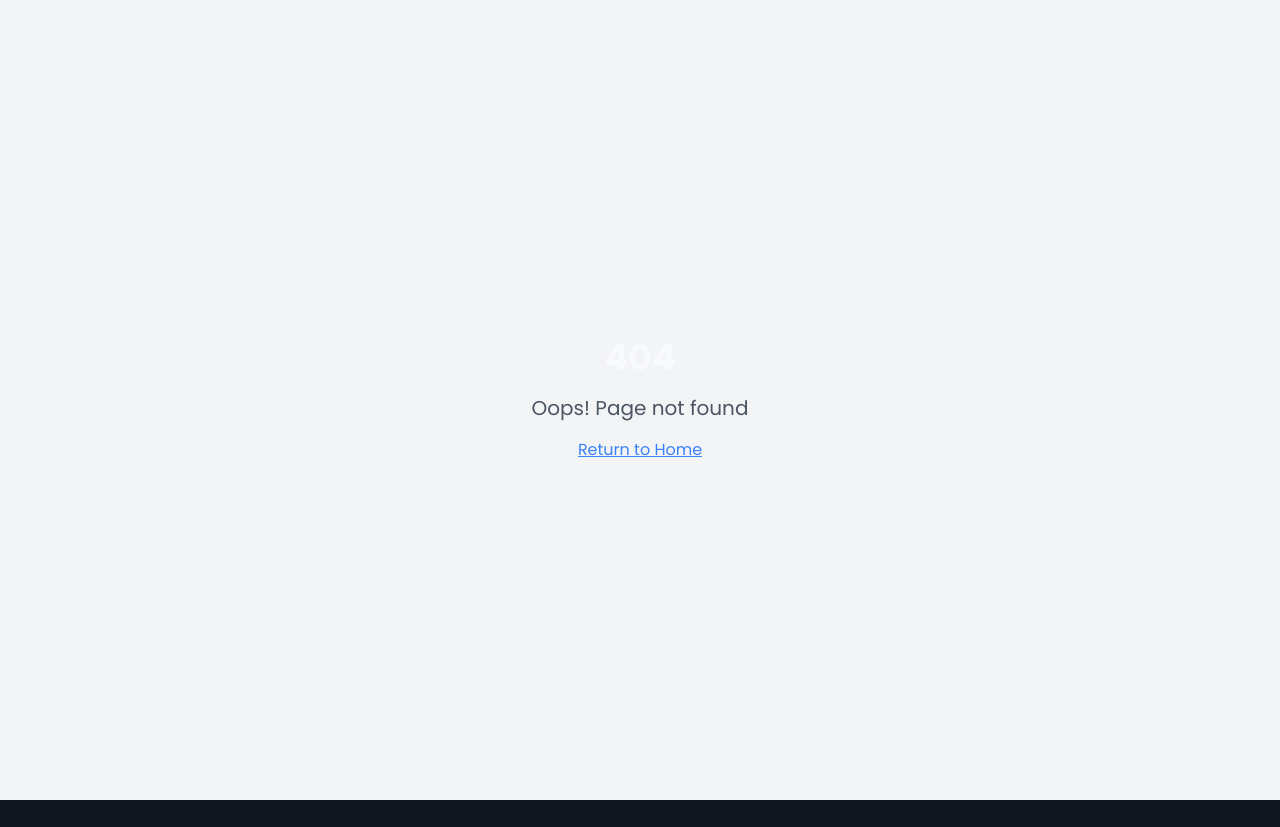
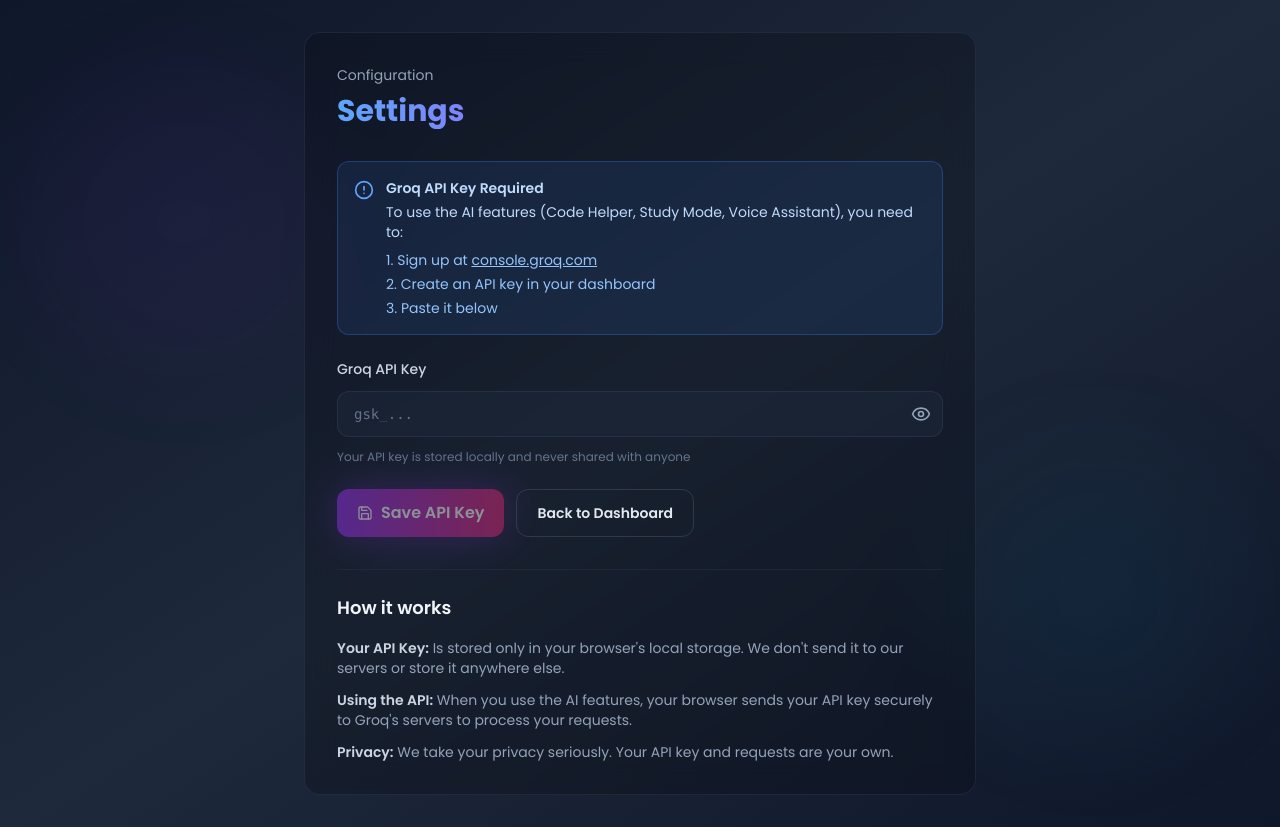
Before and after one commit to Pranav-sood-hash/BodhAi_, a React (Vite) app: page /settings in a window 1280 px wide. Before the commit this address had no page. Before the commit the page ends 800 px from the top, so only its background shows below. Built offline with nearby package versions, Linux system fonts and the light colour scheme; sample sign-in values are in the browser's storage.

Commit message:
Add Settings page with Groq API key configuration

```diff
--- a/client/App.tsx
+++ b/client/App.tsx
@@ -13,6 +13,7 @@ import Voice from "./pages/Voice";
 import Study from "./pages/Study";
 import Code from "./pages/Code";
 import Profile from "./pages/Profile";
+import Settings from "./pages/Settings";
 import NotFound from "./pages/NotFound";
 
 const queryClient = new QueryClient();
@@ -32,6 +33,7 @@ const App = () => (
           <Route path="/study" element={<Study />} />
           <Route path="/code" element={<Code />} />
           <Route path="/profile" element={<Profile />} />
+          <Route path="/settings" element={<Settings />} />
           {/* ADD ALL CUSTOM ROUTES ABOVE THE CATCH-ALL "*" ROUTE */}
           <Route path="*" element={<NotFound />} />
         </Routes>
--- a/client/components/CodeHelper.tsx
+++ b/client/components/CodeHelper.tsx
@@ -25,6 +25,13 @@ export default function CodeHelper() {
     setExplanation(null);
 
     try {
+      const apiKey = localStorage.getItem('groqApiKey');
+      if (!apiKey) {
+        setError('Please configure your Groq API key in Settings first.');
+        setLoading(false);
+        return;
+      }
+
       const res = await fetch('/api/chat', {
         method: 'POST',
         headers: { 'Content-Type': 'application/json' },
@@ -50,6 +57,7 @@ export default function CodeHelper() {
           model: 'llama-3.3-70b-versatile',
           max_tokens: 1024,
           stream: false,
+          apiKey,
         }),
       });
 
--- a/client/components/Sidebar.tsx
+++ b/client/components/Sidebar.tsx
@@ -1,5 +1,5 @@
 import { useNavigate, useLocation } from 'react-router-dom';
-import { Brain, LayoutDashboard, Headphones, BookOpen, Code, LogOut, User } from 'lucide-react';
+import { Brain, LayoutDashboard, Headphones, BookOpen, Code, LogOut, User, Settings } from 'lucide-react';
 
 interface SidebarProps {
   userName: string;
@@ -25,6 +25,7 @@ export default function Sidebar({ userName, isOpen = false, onNavigate }: Sideba
     { path: '/study', label: 'Study Mode', icon: BookOpen },
     { path: '/code', label: 'Code Helper', icon: Code },
     { path: '/profile', label: '👤 Profile', icon: User },
+    { path: '/settings', label: 'Settings', icon: Settings },
   ];
 
   return (
--- a/client/components/StudyMode.tsx
+++ b/client/components/StudyMode.tsx
@@ -22,6 +22,13 @@ export default function StudyMode() {
     setResponse(null);
 
     try {
+      const apiKey = localStorage.getItem('groqApiKey');
+      if (!apiKey) {
+        setError('Please configure your Groq API key in Settings first.');
+        setLoading(false);
+        return;
+      }
+
       const res = await fetch('/api/chat', {
         method: 'POST',
         headers: { 'Content-Type': 'application/json' },
@@ -36,6 +43,7 @@ export default function StudyMode() {
           model: 'llama-3.3-70b-versatile',
           max_tokens: 1024,
           stream: false,
+          apiKey,
         }),
       });
 
--- a/client/components/VoiceAssistant.tsx
+++ b/client/components/VoiceAssistant.tsx
@@ -35,6 +35,13 @@ export default function VoiceAssistant() {
     setError('');
 
     try {
+      const apiKey = localStorage.getItem('groqApiKey');
+      if (!apiKey) {
+        setError('Please configure your Groq API key in Settings first.');
+        setStatus('idle');
+        return;
+      }
+
       const res = await fetch('/api/chat', {
         method: 'POST',
         headers: { 'Content-Type': 'application/json' },
@@ -45,6 +52,7 @@ export default function VoiceAssistant() {
           model: 'llama-3.3-70b-versatile',
           max_tokens: 256,
           stream: false,
+          apiKey,
         }),
       });
 
--- /dev/null
+++ b/client/pages/Settings.tsx
@@ -0,0 +1,170 @@
+import { useState, useEffect } from 'react';
+import { useNavigate } from 'react-router-dom';
+import { Save, Eye, EyeOff, AlertCircle } from 'lucide-react';
+
+export default function Settings() {
+  const navigate = useNavigate();
+  const [groqApiKey, setGroqApiKey] = useState('');
+  const [showApiKey, setShowApiKey] = useState(false);
+  const [message, setMessage] = useState('');
+  const [messageType, setMessageType] = useState<'success' | 'error'>('success');
+
+  useEffect(() => {
+    // Check if user is logged in
+    const currentUser = localStorage.getItem('currentUser');
+    if (!currentUser) {
+      navigate('/login');
+      return;
+    }
+
+    // Load saved API key
+    const saved = localStorage.getItem('groqApiKey');
+    if (saved) {
+      setGroqApiKey(saved);
+    }
+  }, [navigate]);
+
+  const handleSave = () => {
+    if (!groqApiKey.trim()) {
+      setMessage('Please enter a valid API key');
+      setMessageType('error');
+      return;
+    }
+
+    // Save to localStorage
+    localStorage.setItem('groqApiKey', groqApiKey.trim());
+
+    // Also send to backend to set as env variable
+    fetch('/api/set-api-key', {
+      method: 'POST',
+      headers: { 'Content-Type': 'application/json' },
+      body: JSON.stringify({ apiKey: groqApiKey.trim() }),
+    })
+      .catch(() => {
+        // Silently fail - key is still saved in localStorage
+      });
+
+    setMessage('API key saved successfully! You can now use the AI features.');
+    setMessageType('success');
+  };
+
+  const handleClear = () => {
+    if (confirm('Are you sure you want to remove your API key?')) {
+      localStorage.removeItem('groqApiKey');
+      setGroqApiKey('');
+      setMessage('API key removed');
+      setMessageType('success');
+    }
+  };
+
+  return (
+    <div className="min-h-screen bg-gradient-to-br from-slate-900 via-slate-800 to-slate-900 text-slate-100 px-4 py-8 relative overflow-hidden">
+      <div className="absolute top-20 left-10 w-72 h-72 bg-purple-600/20 rounded-full blur-3xl opacity-30 animate-float" />
+      <div className="absolute bottom-20 right-10 w-72 h-72 bg-cyan-600/20 rounded-full blur-3xl opacity-30 animate-float" style={{ animationDelay: '1s' }} />
+
+      <div className="relative max-w-2xl mx-auto">
+        <div className="glass-dark rounded-2xl border border-slate-700/40 p-8 space-y-8">
+          <div>
+            <p className="text-sm text-slate-400">Configuration</p>
+            <h1 className="text-3xl font-bold neon-text-gradient mt-2">Settings</h1>
+          </div>
+
+          {/* API Key Setup */}
+          <div className="space-y-6">
+            <div className="bg-blue-500/10 border border-blue-500/30 rounded-lg p-4 flex gap-3">
+              <AlertCircle className="w-5 h-5 text-blue-400 flex-shrink-0 mt-0.5" />
+              <div className="text-sm text-blue-200">
+                <p className="font-semibold mb-1">Groq API Key Required</p>
+                <p>To use the AI features (Code Helper, Study Mode, Voice Assistant), you need to:</p>
+                <ol className="list-decimal list-inside mt-2 space-y-1 text-blue-300">
+                  <li>Sign up at <a href="https://console.groq.com" target="_blank" rel="noopener noreferrer" className="underline hover:text-blue-100">console.groq.com</a></li>
+                  <li>Create an API key in your dashboard</li>
+                  <li>Paste it below</li>
+                </ol>
+              </div>
+            </div>
+
+            <div className="space-y-3">
+              <label className="block text-sm font-medium text-slate-300">Groq API Key</label>
+              <div className="relative">
+                <input
+                  type={showApiKey ? 'text' : 'password'}
+                  value={groqApiKey}
+                  onChange={(e) => setGroqApiKey(e.target.value)}
+                  placeholder="gsk_..."
+                  className="w-full bg-slate-800/50 border border-slate-700/50 rounded-lg px-4 py-3 pr-12 text-slate-100 placeholder-slate-500 focus:outline-none focus:border-purple-500/50 focus:ring-1 focus:ring-purple-500/30 smooth-transition font-mono text-sm"
+                />
+                <button
+                  type="button"
+                  onClick={() => setShowApiKey(!showApiKey)}
+                  className="absolute right-3 top-1/2 -translate-y-1/2 text-slate-400 hover:text-slate-300"
+                >
+                  {showApiKey ? <EyeOff className="w-5 h-5" /> : <Eye className="w-5 h-5" />}
+                </button>
+              </div>
+              <p className="text-xs text-slate-500">Your API key is stored locally and never shared with anyone</p>
+            </div>
+
+            {message && (
+              <div
+                className={`rounded-lg border px-4 py-3 text-sm ${
+                  messageType === 'success'
+                    ? 'border-emerald-500/30 bg-emerald-500/10 text-emerald-200'
+                    : 'border-red-500/30 bg-red-500/10 text-red-200'
+                }`}
+              >
+                {message}
+              </div>
+            )}
+
+            <div className="flex flex-wrap gap-3">
+              <button
+                type="button"
+                onClick={handleSave}
+                disabled={!groqApiKey.trim()}
+                className="inline-flex items-center gap-2 px-5 py-3 rounded-lg bg-gradient-to-r from-purple-600 to-pink-600 hover:from-purple-500 hover:to-pink-500 disabled:opacity-50 disabled:cursor-not-allowed text-white font-semibold smooth-transition neon-glow"
+              >
+                <Save className="w-4 h-4" />
+                Save API Key
+              </button>
+
+              {groqApiKey && (
+                <button
+                  type="button"
+                  onClick={handleClear}
+                  className="inline-flex items-center gap-2 px-5 py-3 rounded-lg border border-red-500/30 text-red-300 hover:bg-red-500/15 smooth-transition text-sm font-semibold"
+                >
+                  Remove Key
+                </button>
+              )}
+
+              <button
+                type="button"
+                onClick={() => navigate('/dashboard')}
+                className="inline-flex items-center gap-2 px-5 py-3 rounded-lg border border-slate-600/50 text-slate-200 hover:bg-slate-800/60 smooth-transition text-sm font-semibold"
+              >
+                Back to Dashboard
+              </button>
+            </div>
+          </div>
+
+          {/* Info Section */}
+          <div className="border-t border-slate-700/30 pt-6 space-y-4">
+            <h2 className="text-lg font-semibold text-slate-100">How it works</h2>
+            <div className="space-y-3 text-sm text-slate-400">
+              <p>
+                <span className="text-slate-300 font-semibold">Your API Key:</span> Is stored only in your browser's local storage. We don't send it to our servers or store it anywhere else.
+              </p>
+              <p>
+                <span className="text-slate-300 font-semibold">Using the API:</span> When you use the AI features, your browser sends your API key securely to Groq's servers to process your requests.
+              </p>
+              <p>
+                <span className="text-slate-300 font-semibold">Privacy:</span> We take your privacy seriously. Your API key and requests are your own.
+              </p>
+            </div>
+          </div>
+        </div>
+      </div>
+    </div>
+  );
+}
```
Also changed, not shown: 1 other file (tests, documents, lock files or other folders).
